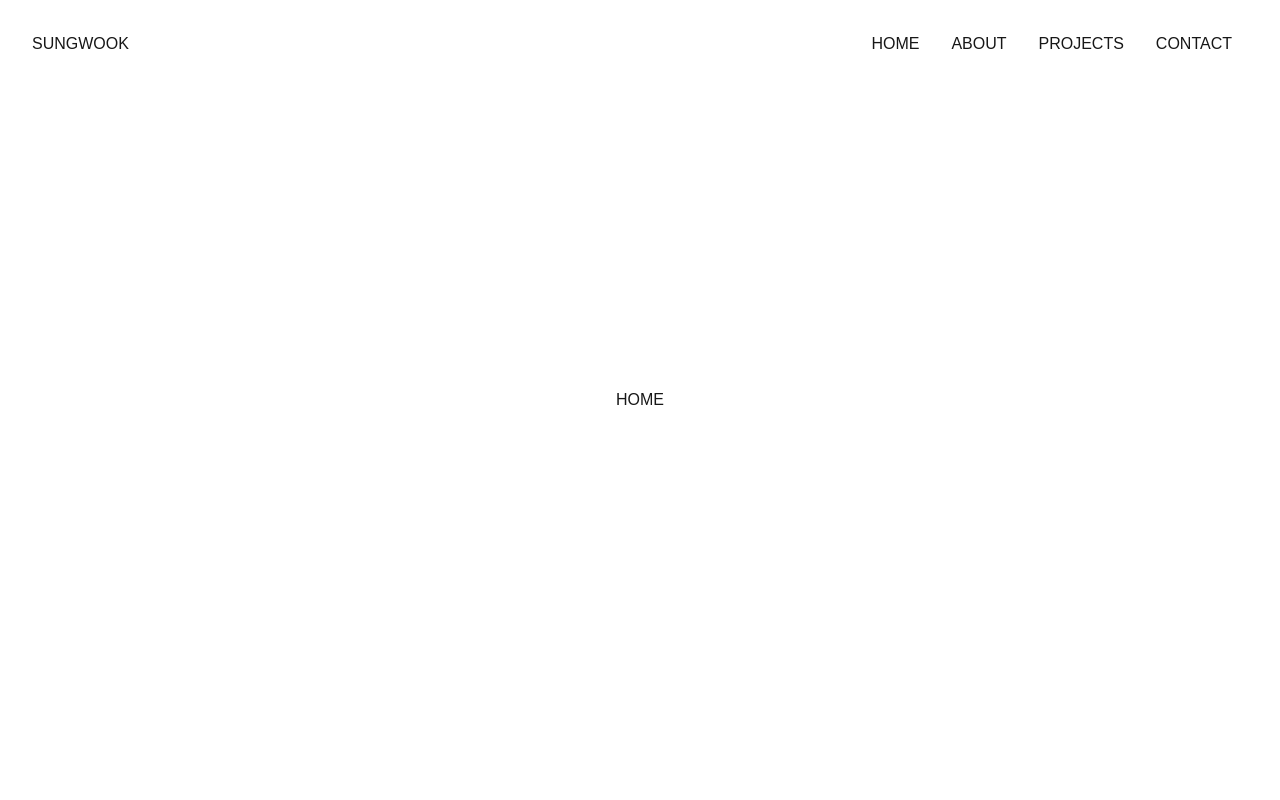
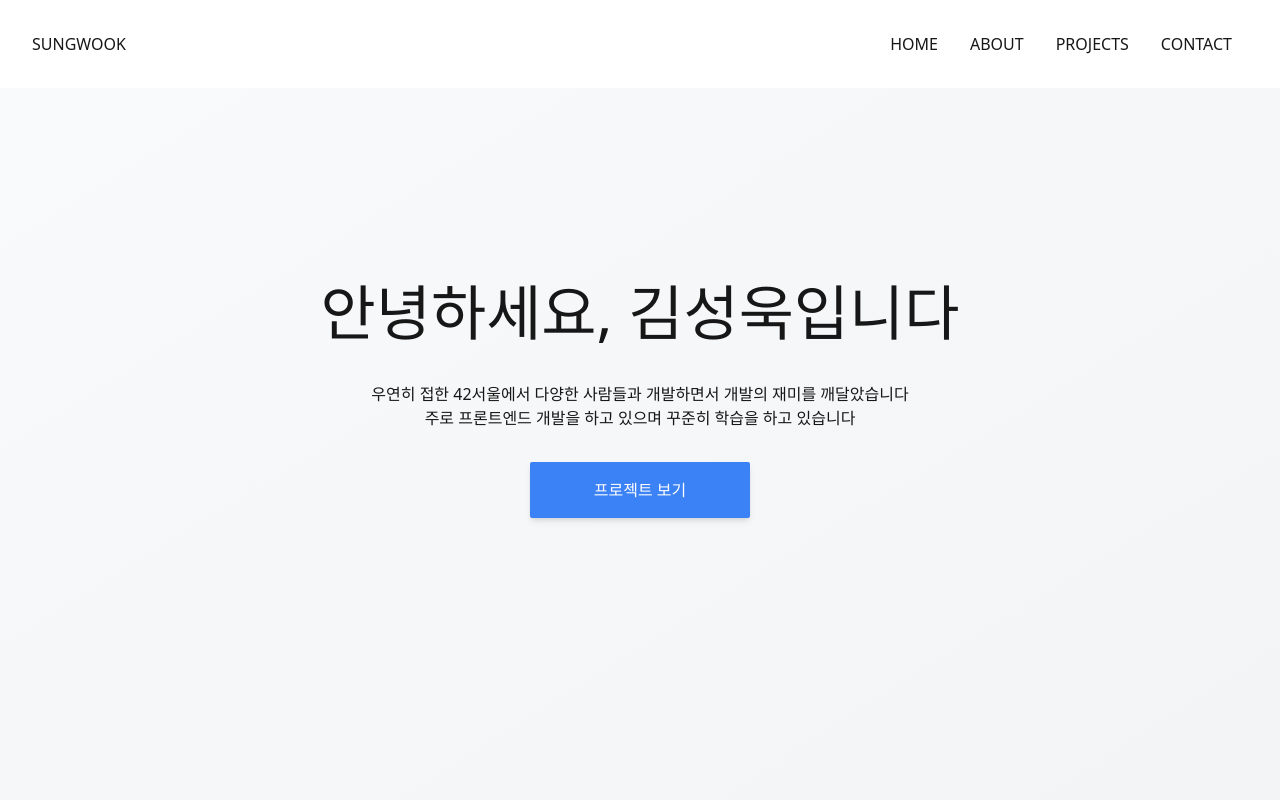
Before and after one commit to 42sungwook/sungwook.dev, a Next.js app: page / in a window 1280 px wide. Shown: the top 800 px of the page. Built offline with nearby package versions, Linux system fonts and the light colour scheme.

Commit message:
feat: add home

```diff
--- a/src/app/(Header)/Header.tsx
+++ b/src/app/(Header)/Header.tsx
@@ -2,7 +2,7 @@ import HeaderCategory from './HeaderCategory'
 
 function Header() {
   return (
-    <div className="fixed w-full">
+    <div className="fixed w-full bg-white">
       <div className="flex items-center justify-between px-8 py-4">
         <div className="flex items-center cursor-pointer w-30 h-12">
           SUNGWOOK
--- a/src/app/(Home)/Home.tsx
+++ b/src/app/(Home)/Home.tsx
@@ -1,7 +1,25 @@
+import Link from 'next/link'
+
 function Home() {
   return (
-    <div className="flex items-center justify-center w-full h-screen">
-      <h1>HOME</h1>
+    <div className="flex items-center justify-center w-full h-screen bg-gradient-to-br from-gray-50 to-gray-100">
+      <div>
+        <h1 className="text-6xl">안녕하세요, 김성욱입니다</h1>
+        <div className="flex flex-col mt-10 text-center">
+          <p>
+            우연히 접한 42서울에서 다양한 사람들과 개발하면서 개발의 재미를
+            깨달았습니다
+          </p>
+          <p>주로 프론트엔드 개발을 하고 있으며 꾸준히 학습을 하고 있습니다</p>
+        </div>
+        <div className="mt-8 justify-center items-center flex">
+          <button className="bg-blue-500 text-white px-16 py-4 rounded-sm shadow-md hover:shadow-lg transition-all duration-300 ease-in-out hover:-translate-y-1">
+            <Link href="./#PROJECTS">
+              <p>프로젝트 보기</p>
+            </Link>
+          </button>
+        </div>
+      </div>
     </div>
   )
 }
--- a/src/app/globals.css
+++ b/src/app/globals.css
@@ -21,7 +21,6 @@ html {
 body {
   color: var(--foreground);
   background: var(--background);
-  font-family: Arial, Helvetica, sans-serif;
 }
 
 @layer utilities {
--- a/src/app/layout.tsx
+++ b/src/app/layout.tsx
@@ -1,17 +1,6 @@
 import type { Metadata } from 'next'
 import localFont from 'next/font/local'
 import './globals.css'
-
-const geistSans = localFont({
-  src: './fonts/GeistVF.woff',
-  variable: '--font-geist-sans',
-  weight: '100 900'
-})
-const geistMono = localFont({
-  src: './fonts/GeistMonoVF.woff',
-  variable: '--font-geist-mono',
-  weight: '100 900'
-})
 
 export const metadata: Metadata = {
   title: 'Create Next App',
@@ -25,11 +14,7 @@ export default function RootLayout({
 }>) {
   return (
     <html lang="en">
-      <body
-        className={`${geistSans.variable} ${geistMono.variable} antialiased`}
-      >
-        {children}
-      </body>
+      <body>{children}</body>
     </html>
   )
 }
```
Also changed, not shown: src/app/fonts/GeistMonoVF.woff (deleted), src/app/fonts/GeistVF.woff (deleted).
